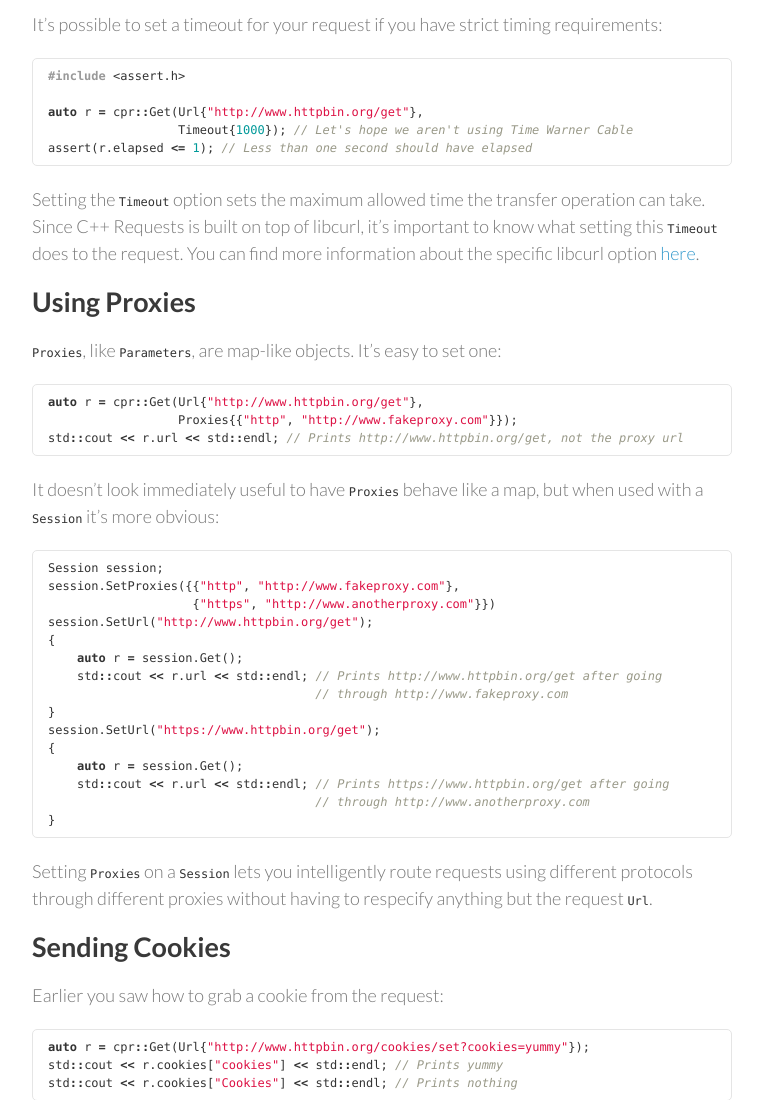
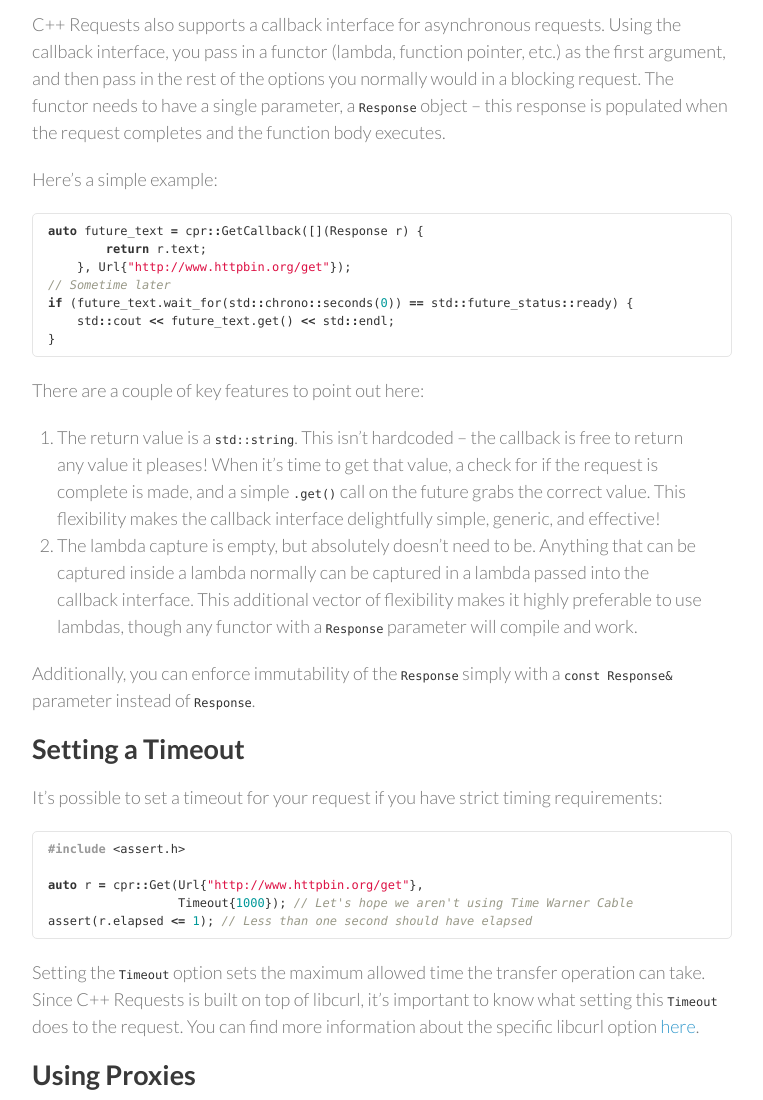
Before and after one commit to libcpr/cpr, a Jekyll site: the page built from advanced-usage.md, in a window 1280 px wide and 1400 px high, scrolled down 3477 px. Shown: the part 300-1400 px from the top of the window, without its empty margins (388-1151 px from the left). Built offline with Jekyll 4.4.1, drawn with Linux system fonts in a browser that asks for light colours; nearby versions of some CDN libraries; Markdown is read by kramdown in place of the engine named in the settings; some of the changed text lies outside the part shown; grey boxes are pictures that could not be loaded.

Commit message:
Add documentation for the callback interface References #27

````diff
--- a/_layouts/default.html
+++ b/_layouts/default.html
@@ -37,6 +37,7 @@
               <li><a href="{{ site.baseurl }}/advanced-usage.html#request-headers">Request Headers</a></li>
               <li><a href="{{ site.baseurl }}/advanced-usage.html#session-objects">Session Objects</a></li>
               <li><a href="{{ site.baseurl }}/advanced-usage.html#asynchronous-requests">Asynchronous Requests</a></li>
+              <li><a href="{{ site.baseurl }}/advanced-usage.html#asynchronous-callbacks">Asynchronous Callbacks</a></li>
               <li><a href="{{ site.baseurl }}/advanced-usage.html#setting-a-timeout">Setting a Timeout</a></li>
               <li><a href="{{ site.baseurl }}/advanced-usage.html#using-proxies">Using Proxies</a></li>
               <li><a href="{{ site.baseurl }}/advanced-usage.html#sending-cookies">Sending Cookies</a></li>
--- a/advanced-usage.md
+++ b/advanced-usage.md
@@ -167,6 +167,29 @@ An important note to make here is that arguments passed to an asynchronous call
 
 It's possible to force `std::async` out of this default so that the arguments are passed by reference as opposed to value. Currently, however, `cpr::<method>Async` has no support for forced pass by reference, though this is planned for a future release.
 
+## Asynchronous Callbacks
+
+C++ Requests also supports a callback interface for asynchronous requests. Using the callback interface, you pass in a functor (lambda, function pointer, etc.) as the first argument, and then pass in the rest of the options you normally would in a blocking request. The functor needs to have a single parameter, a `Response` object -- this response is populated when the request completes and the function body executes.
+
+Here's a simple example:
+
+```c++
+auto future_text = cpr::GetCallback([](Response r) {
+        return r.text;
+    }, Url{"http://www.httpbin.org/get"});
+// Sometime later
+if (future_text.wait_for(std::chrono::seconds(0)) == std::future_status::ready) {
+    std::cout << future_text.get() << std::endl;
+}
+```
+
+There are a couple of key features to point out here:
+
+1. The return value is a `std::string`. This isn't hardcoded -- the callback is free to return any value it pleases! When it's time to get that value, a check for if the request is complete is made, and a simple `.get()` call on the future grabs the correct value. This flexibility makes the callback interface delightfully simple, generic, and effective!
+2. The lambda capture is empty, but absolutely doesn't need to be. Anything that can be captured inside a lambda normally can be captured in a lambda passed into the callback interface. This additional vector of flexibility makes it highly preferable to use lambdas, though any functor with a `Response` parameter will compile and work.
+
+Additionally, you can enforce immutability of the `Response` simply with a `const Response&` parameter instead of `Response`.
+
 ## Setting a Timeout
 
 It's possible to set a timeout for your request if you have strict timing requirements:
````
Also changed, not shown: index.md (+1 -0 lines).
